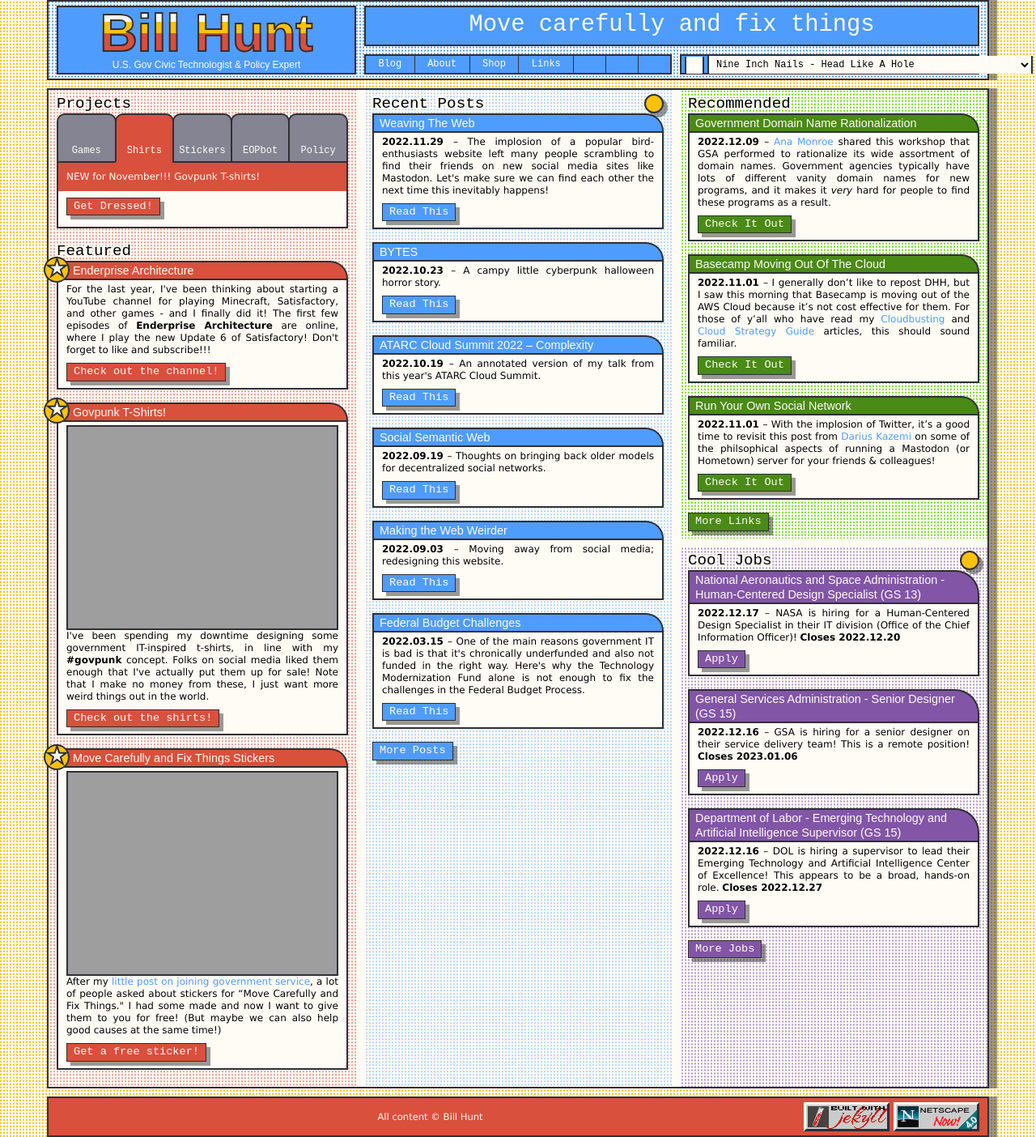
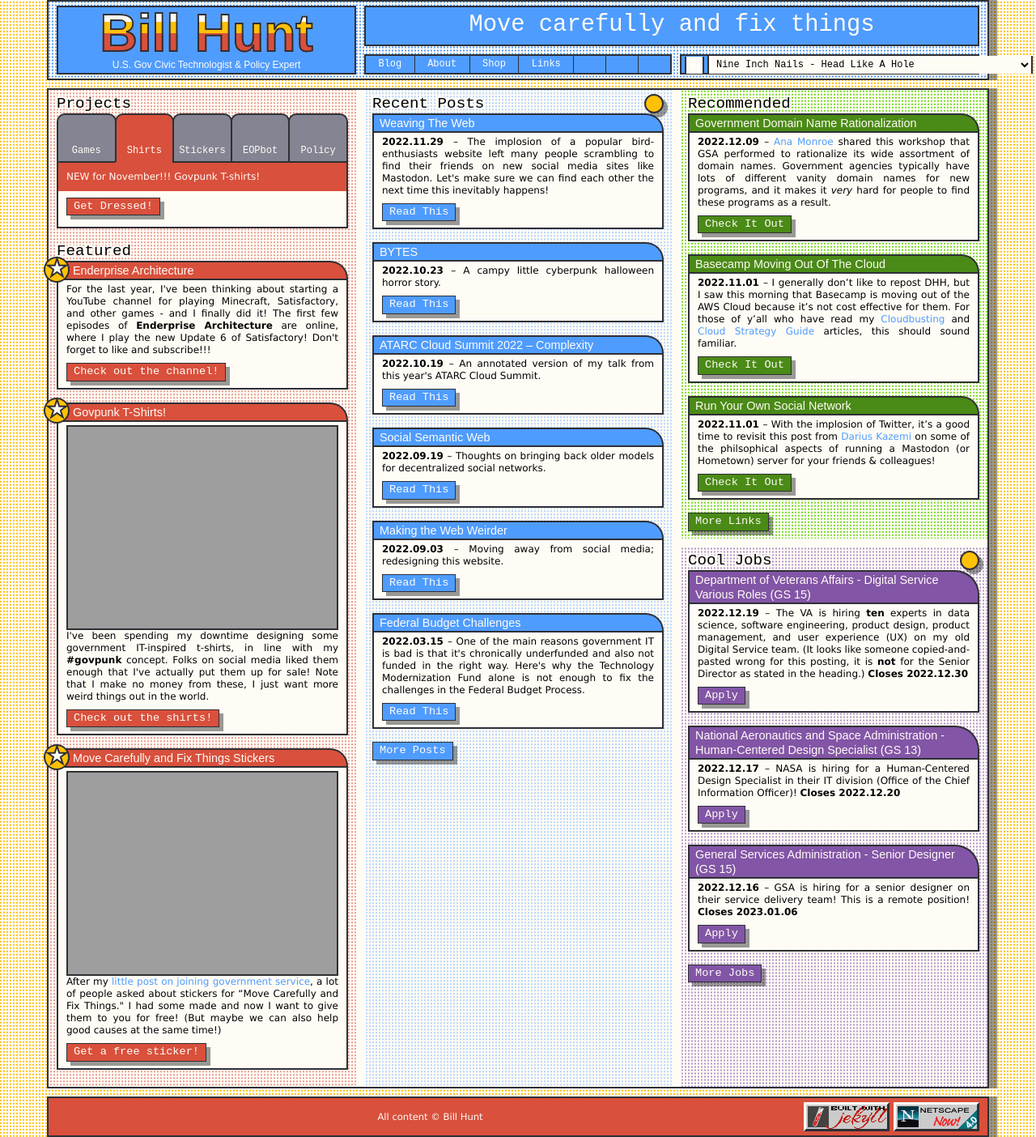
Before and after one commit to krusynth/billhunt.dev, a Jekyll site: the page built from index.md, in a window 1280 px wide. Shown: the whole page at 81% size. Built offline with Jekyll 4.4.1, drawn with Linux system fonts in a browser that asks for light colours; some web fonts are replaced.

Commit message:
Update jobs.

```diff
--- a/_data/jobs.yml
+++ b/_data/jobs.yml
@@ -1,3 +1,9 @@
+- title: Department of Veterans Affairs - Digital Service Various Roles (GS 15)
+  url: https://www.usajobs.gov/job/694113000
+  date: 2022-12-19
+  closes: 2022-12-30
+  content: The VA is hiring <strong>ten</strong> experts in data science, software engineering, product design, product management, and user experience (UX) on my old Digital Service team. (It looks like someone copied-and-pasted wrong for this posting, it is <strong>not</strong> for the Senior Director as stated in the heading.)
+
 - title: National Aeronautics and Space Administration - Human-Centered Design Specialist (GS 13)
   url: https://www.usajobs.gov/job/695226400
   date: 2022-12-17
```
